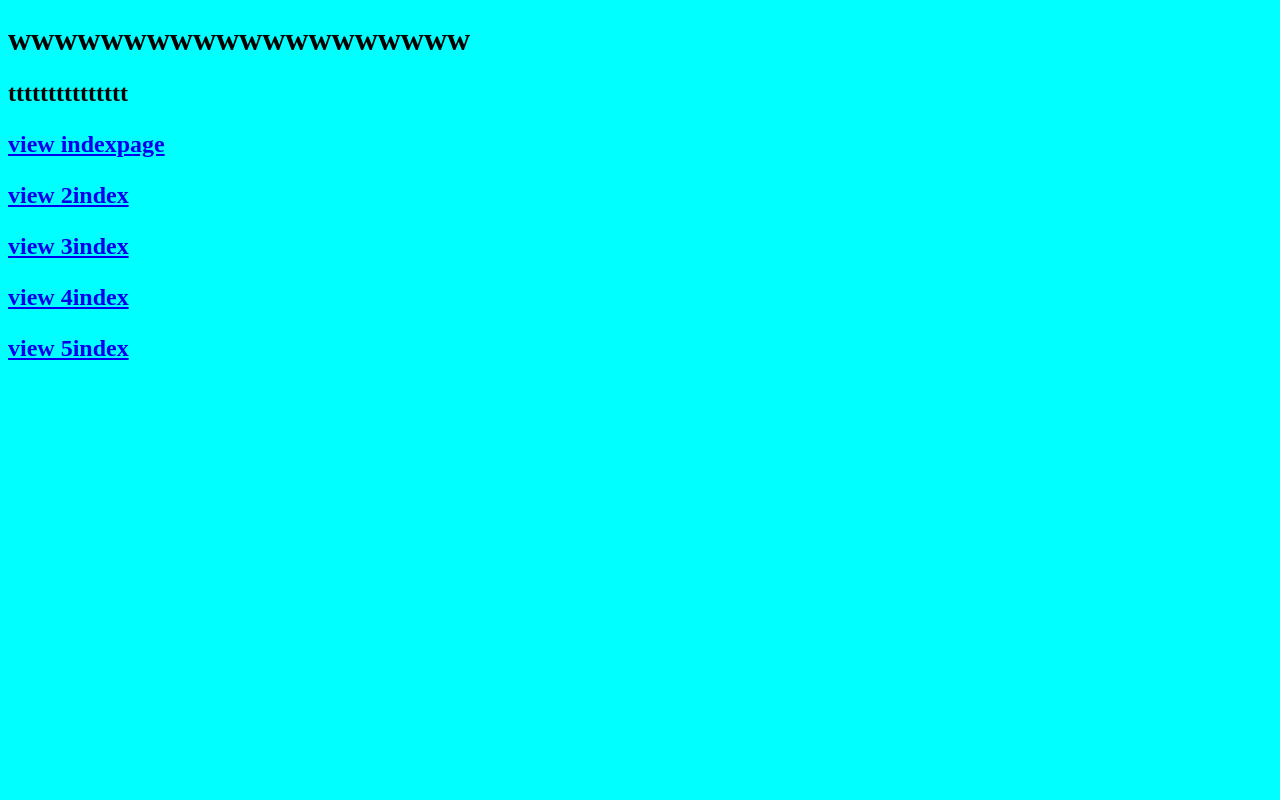
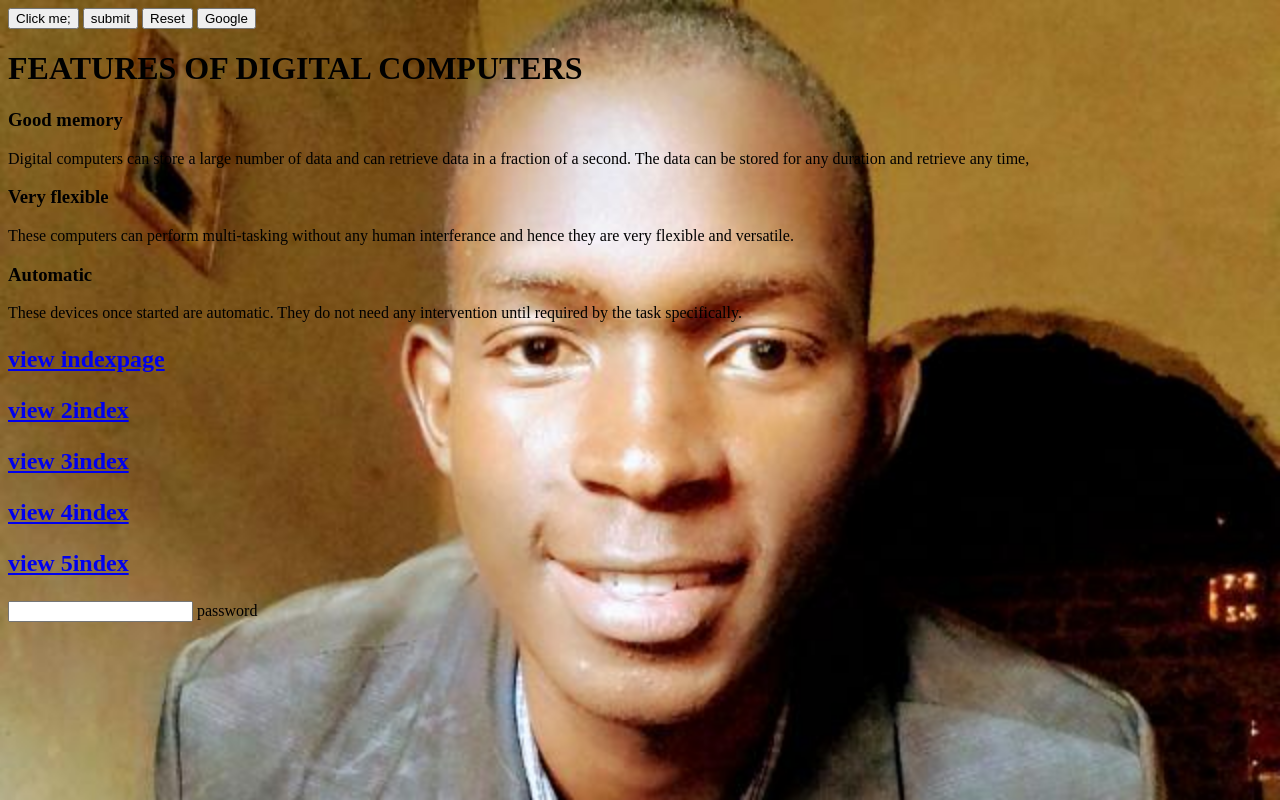
Before and after one commit to francislub/BROTHER-MOSES, a plain HTML site: page 4index.html in a window 1280 px wide. Drawn offline with Linux system fonts and the light colour scheme.

Commit message:
add me
yes

```diff
--- a/4index.html
+++ b/4index.html
@@ -4,16 +4,46 @@
     <meta charset="UTF-8">
     <meta http-equiv="X-UA-Compatible" content="IE=edge">
     <meta name="viewport" content="width=, initial-scale=1.0">
-    <title>work 4</title>
+    <title>MY FOURTH WORK</title>
 </head>
-<body style="background-color:aqua">
-    <h1>wwwwwwwwwwwwwwwwwwww</h1>
-    <h2>ttttttttttttttt</h>
+   <style>
+    body{
+        background-image: url("oo.jpg");
+        background-repeat: no-repeat;
+        background-size: cover;
+    }
+   </style>
+<body>
+    <button name="simple-button" type="button">
+        Click me;
+    </button>
+    <button name="submit-button" type="submit" value="submit">
+        submit
+    </button>
+    <button name="Reset-button" type="Reset" value="Reset">
+        Reset
+    </button>
+    <a href="https://www.google.com">
+    <button>
+        Google
+    </button>
+    </a>
+    <h1>FEATURES OF DIGITAL COMPUTERS</h1>
+    <h3>Good memory</h3>
+    <p>Digital computers can store a large number of data and can retrieve data in a fraction of a second. The data can be stored for any duration and retrieve any time,</p>
+    <h3>Very flexible</h3>
+    <p>These computers can perform multi-tasking without any human interferance and hence they are very flexible and versatile.</p>
+    <h3>Automatic</h3>
+    <p>These devices once started are automatic. They do not need any intervention until required by the task specifically.</p>
         <h2 bold><a href="index.html"><p>view indexpage</p></a></h2>
         <h2 bold><a href="2index.html"><p>view 2index</p></a></h2>
         <h2 bold><a href="3index.html"><p>view 3index</p></a></h2>
         <h2 bold><a href="4index.html"><p>view 4index</p></a></h2>
         <h2 bold><a href="5index.html"><p>view 5index</p></a></h2>
+        <form>
+            <input>
+            <lebel>password</lebel>
+        </form>
 
 </body>
 </html>
```
Also changed, not shown: 3index.html (+12 -6 lines), ff.jpg (added), hhh.jpg (added).
